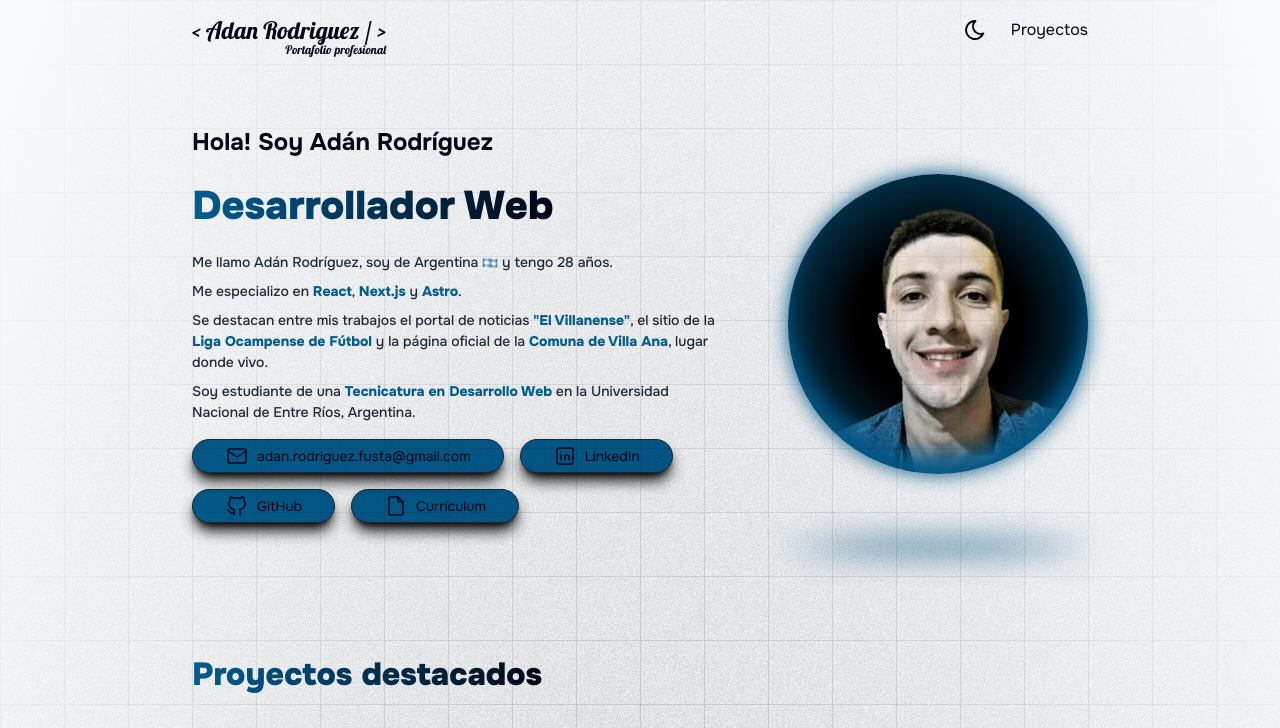
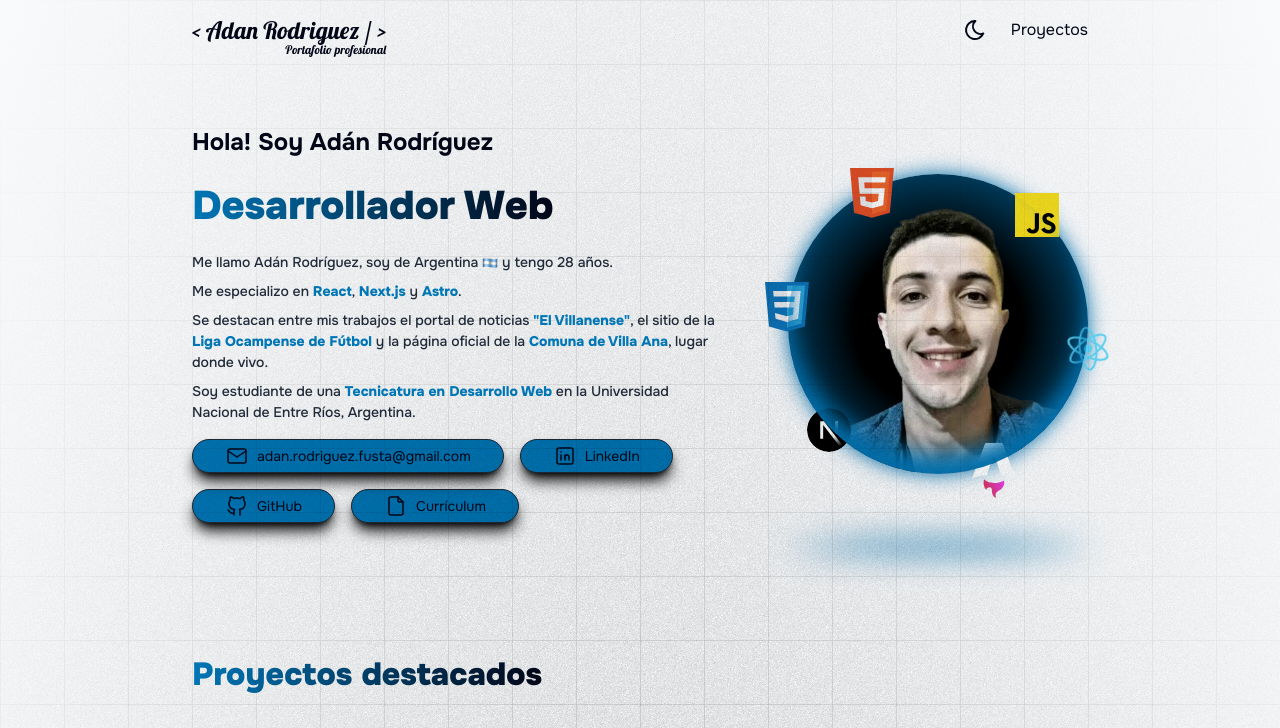
Before and after one commit to adan-rodriguez/my-portfolio, an Astro site: page / in a window 1280 px wide. Shown: the top 728 px of the page. Built offline with nearby package versions, Linux system fonts and the light colour scheme; Astro itself is replaced by a stand-in of ours.

Commit message:
Agrego tecnologías alrededor de mi foto

```diff
--- a/astro.config.mjs
+++ b/astro.config.mjs
@@ -12,4 +12,7 @@ export default defineConfig({
     }),
   ],
   site: "https://adanrodriguez.vercel.app/",
+  devToolbar: {
+    enabled: false,
+  },
 });
--- a/src/layouts/Layout.astro
+++ b/src/layouts/Layout.astro
@@ -80,7 +80,8 @@ const { title, description } = Astro.props;
       :root {
         --text-color-primary: rgb(248 250 252);
         --text-color-secondary: rgb(203 213 225);
-        --color-primary: rgb(3 93 143);
+        /* --color-primary: rgb(3 93 143); */
+        --color-primary: rgb(0 118 181);
         --color-primary-rgb: 3 93 143;
         --color-secondary: rgb(55 65 81);
         --bg-color: rgb(2 6 23);
@@ -302,7 +303,7 @@ const { title, description } = Astro.props;
         transition: background-color 0.15s;
 
         & .sun {
-          animation: rotate-sun 3s linear infinite forwards paused;
+          animation: rotate 3s linear infinite forwards paused;
         }
 
         &:is(:hover, :focus-visible) {
--- a/src/pages/index.astro
+++ b/src/pages/index.astro
@@ -225,7 +225,7 @@ const altImage = "Foto de Adán Rodríguez";
       box-shadow: 0 0 20px var(--color-primary);
       transition: transform 0.15s;
 
-      & img {
+      .me {
         width: var(--size);
         height: var(--size);
         object-fit: cover;
@@ -267,6 +267,43 @@ const altImage = "Foto de Adán Rodríguez";
         filter: blur(15px);
         pointer-events: none;
       }
+
+      .tech {
+        position: absolute;
+        width: 44px;
+        pointer-events: none;
+      }
+
+      .html {
+        top: -6px;
+        left: 62px;
+      }
+
+      .css {
+        top: 108px;
+        left: -23px;
+      }
+
+      .javascript {
+        top: 19px;
+        left: 227px;
+      }
+
+      .react {
+        top: 155px;
+        left: 278px;
+        animation: rotate 3s linear infinite;
+      }
+
+      .nextjs {
+        top: 234px;
+        left: 19px;
+      }
+
+      .astro {
+        top: 269px;
+        left: 184px;
+      }
     }
   </style>
   <Intro />
--- a/src/ui/components/Footer.astro
+++ b/src/ui/components/Footer.astro
@@ -184,12 +184,6 @@
 
 <style>
   footer {
-    /* background-image: linear-gradient(
-      to top,
-      var(--color-primary),
-      transparent
-    ); */
-
     > div {
       max-width: 58rem;
       padding: 2rem 1rem 1rem 1rem;
--- a/src/ui/components/MyImage.astro
+++ b/src/ui/components/MyImage.astro
@@ -1,6 +1,16 @@
-<figure id="me">
-  <img src="/images/adan-rodriguez.avif" alt="Foto de Adán Rodríguez" />
-</figure>
+<div id="me">
+  <img
+    class="me"
+    src="/images/adan-rodriguez.avif"
+    alt="Foto de Adán Rodríguez"
+  />
+  <img class="tech html" src="/images/html.svg" alt="" />
+  <img class="tech css" src="/images/css.svg" alt="" />
+  <img class="tech javascript" src="/images/javascript.svg" alt="" />
+  <img class="tech react" src="/images/react.svg" alt="" />
+  <img class="tech nextjs" src="/images/nextjs.svg" alt="" />
+  <img class="tech astro" src="/images/astro.svg" alt="" />
+</div>
 
 <script>
   const me = document.querySelector("#me") as HTMLElement;
--- a/src/ui/components/ThemeButton.astro
+++ b/src/ui/components/ThemeButton.astro
@@ -15,7 +15,7 @@ import Sun from "../icons/Sun.astro";
 </button>
 
 <style>
-  @keyframes rotate-sun {
+  @keyframes rotate {
     to {
       rotate: 360deg;
     }
```
